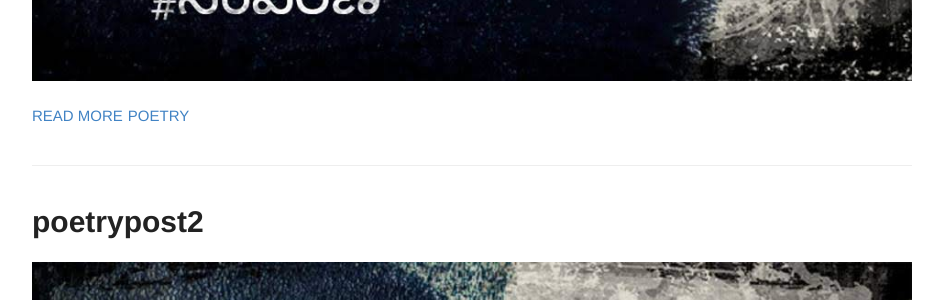
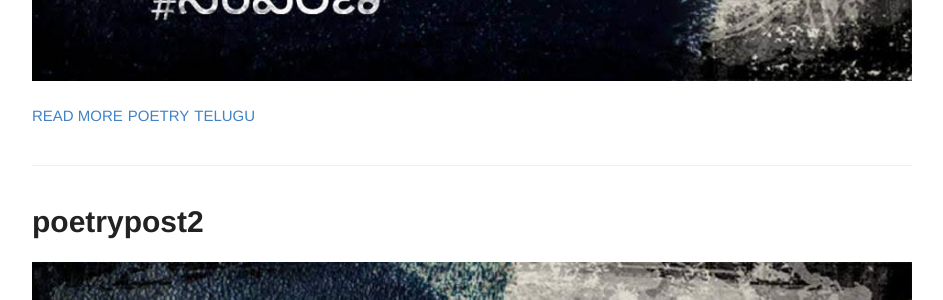
Before and after one commit to rsk/rsk.github.io, a Jekyll site: the page built from index.html, in a window 1280 px wide and 900 px high, scrolled down 916 px. Shown: the part 153-453 px from the top of the window, without its empty margins (168-1111 px from the left). Built offline with Jekyll 4.4.1, drawn with Linux system fonts in a browser that asks for light colours.

Commit message:
update excerpt of post1

```diff
--- a/_posts/2014-6-24-poetrypost1.md
+++ b/_posts/2014-6-24-poetrypost1.md
@@ -2,8 +2,10 @@
 layout: post
 title: poetrypost1
 number: 1
+
 tags:
   - poetry
+  - telugu
 
 ---
 
```
